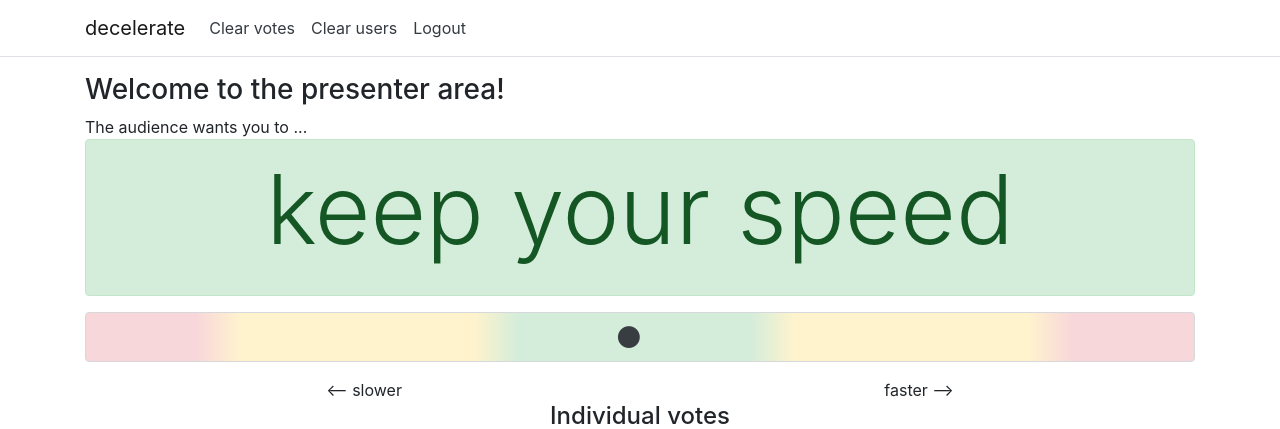
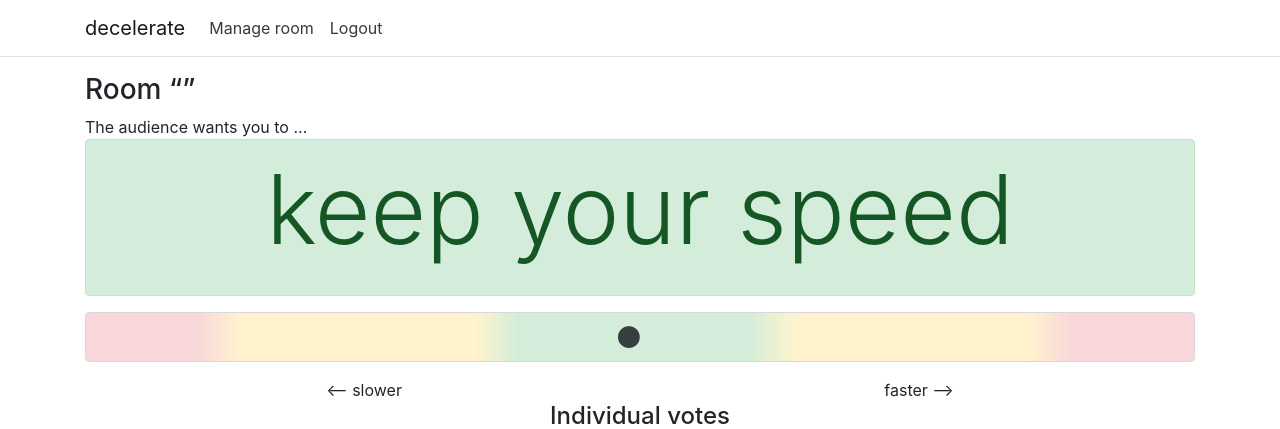
Before and after one commit to mgm-sp/NinjaDVA-decelerate, an ASP.NET Core app: template decelerate/Views/PresenterArea/ShowRoom.cshtml in a window 1280 px wide. Shown: the top 429 px of the page. Run offline with ASP.NET Core 8, Linux system fonts and the light colour scheme; the template is opened without the code that fills it, so the values that code supplies are empty; the project's own start-up code is not run, and a stand-in starts its controllers and pages.

Commit message:
use Room inside ShowRoomModel

```diff
--- a/decelerate/Views/PresenterArea/ShowRoom.cshtml
+++ b/decelerate/Views/PresenterArea/ShowRoom.cshtml
@@ -13,7 +13,7 @@
 
 <div class="row">
     <div class="col-md-12">
-        <h3>Welcome to the presenter area!</h3>
+        <h3>Room “@Model.Room.Name”</h3>
         The audience wants you to ...
         <div id="statusDiv" class="alert alert-@Model.Color display-1 text-center">
             <p id="statusText">@Model.Text</p>
@@ -38,7 +38,7 @@
                 </tr>
             </thead>
             <tbody id="users">
-                @foreach (var user in Model.Users)
+                @foreach (var user in Model.Room.Users)
                 {
                     <tr>
                         <th scope="row">@user.Name</th>
@@ -79,17 +79,14 @@
 
 @section Navigation {
     <li class="nav-item">
-        <a class="nav-link text-dark confirm" asp-controller="PresenterArea" asp-action="ClearVotes" data="Do you really want to delete all votes?">Clear votes</a>
-    </li>
-    <li class="nav-item">
-        <a class="nav-link text-dark confirm" asp-controller="PresenterArea" asp-action="ClearUsers" data="Do you really want to delete all users?">Clear users</a>
+        <a class="nav-link text-dark" asp-controller="PresenterArea" asp-action="ManageRoom" asp-route-id="@Model.Room.Id">Manage room</a>
     </li>
     <li class="nav-item">
         <a class="nav-link text-dark" asp-controller="PresenterArea" asp-action="Logout">Logout</a>
     </li>
 }
 @section Scripts {
-    <a id="pollUrl" asp-controller="PresenterArea" asp-action="PollRoom" asp-route-id="@ViewContext.RouteData.Values["id"]"></a>
+    <a id="pollUrl" asp-controller="PresenterArea" asp-action="PollRoom" asp-route-id="@Model.Room.Id"></a>
     <a id="hubUrl" asp-controller="PresenterArea" asp-action="Hub"></a>
     <script src="~/lib/signalr/signalr.min.js"></script>
     <script src="~/js/presenterarea.js" asp-append-version="true"></script>
--- a/decelerate/Views/PresenterArea/ShowRoomModel.cs
+++ b/decelerate/Views/PresenterArea/ShowRoomModel.cs
@@ -8,7 +8,7 @@
 {
     public class ShowRoomModel
     {
-        public IEnumerable<User> Users { get; set; }
+        public Room Room { get; set; }
         public int AverageSpeedChoice
         {
             get
@@ -16,7 +16,7 @@
                 /* Calculate sum and count over all users who voted: */
                 int sumSpeedChoice = 0;
                 uint cntSpeedChoice = 0;
-                foreach (var user in Users)
+                foreach (var user in Room.Users)
                 {
                     if (user.SpeedChoice != null)
                     {
--- a/decelerate/wwwroot/js/presenterarea.js
+++ b/decelerate/wwwroot/js/presenterarea.js
@@ -19,7 +19,7 @@
                 /* Clear all user entries: */
                 $('#users').empty();
                 /* Add new user entries: */
-                data.users.forEach(function (entry) {
+                data.room.users.forEach(function (entry) {
                     /* Get template content: */
                     var templateId = (entry.transformedSpeedChoice === null) ? '#userTemplateNotVoted' : '#userTemplateVoted';
                     var html = $(templateId).html();
```
Also changed, not shown: decelerate/Controllers/PresenterAreaController.cs (+21 -12 lines).
